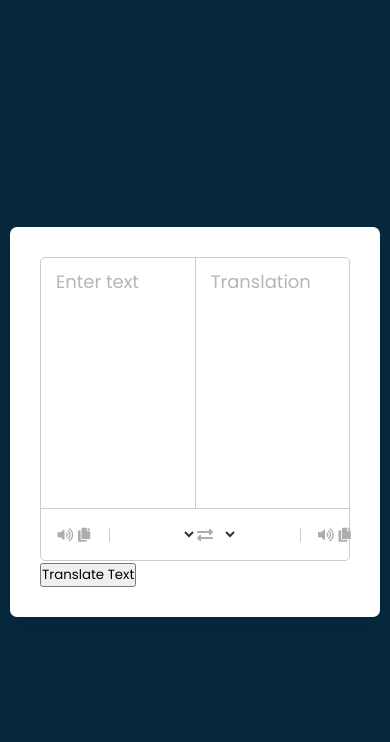
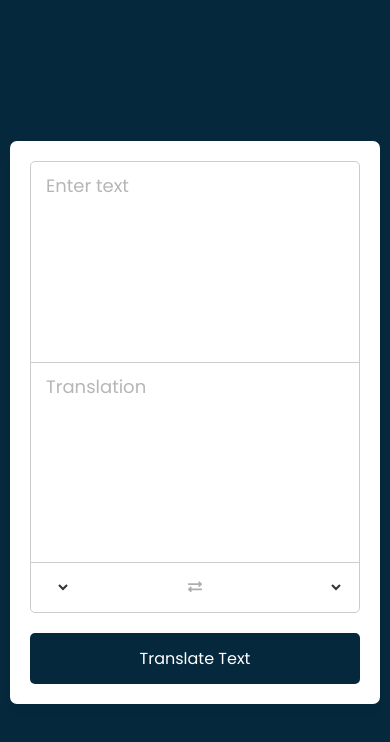
Before and after one commit to thorcamara/Translator_app, a plain HTML site: page index.html in a window 390 px wide. Drawn offline with Linux system fonts and the light colour scheme.

Commit message:
Styled .controls, .container and added responsive code

```diff
--- a/style.css
+++ b/style.css
@@ -132,3 +132,56 @@ li,
   font-size: 16px;
   transition: transform 0.2s ease;
 }
+
+.controls i:active {
+  transform: scale(0.9);
+}
+
+.container button {
+  width: 100%;
+  padding: 14px;
+  outline: none;
+  border: none;
+  color: #fff;
+  cursor: pointer;
+  margin-top: 20px;
+  font-size: 17px;
+  border-radius: 5px;
+  background: #06283D;
+}
+
+@media (max-width: 660px) {
+  .container {
+    padding: 20px;
+  }
+
+  .wrapper .text-input {
+    flex-direction: column;
+  }
+
+  .text-input .to-text {
+    border-left: 0px;
+    border-top: 1px solid #ccc;
+  }
+
+  .text-input textarea {
+    height: 200px;
+  }
+
+  .controls .row .icons {
+    display: none;
+  }
+
+  .container button {
+    padding: 13px;
+    font-size: 16px;
+  }
+
+  .controls .row select {
+    font-size: 16px;
+  }
+
+  .controls .exchange {
+    font-size: 14px;
+  }
+}
```
